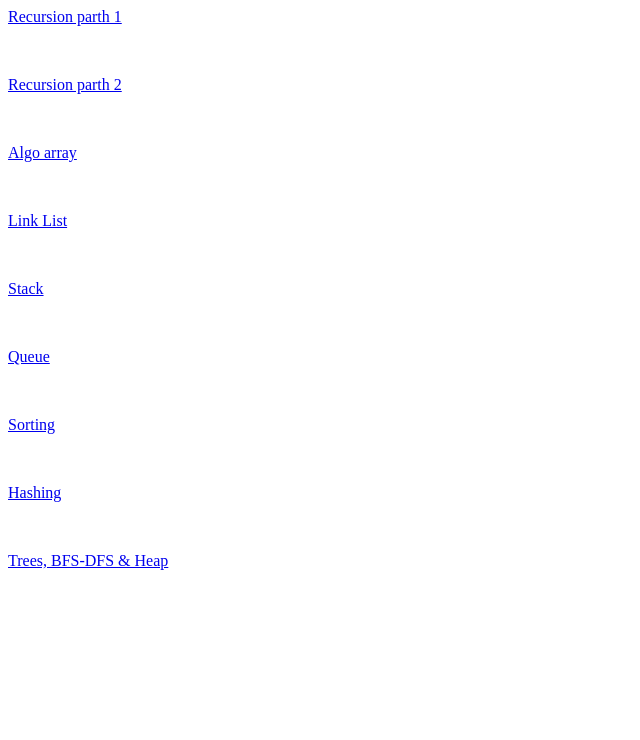
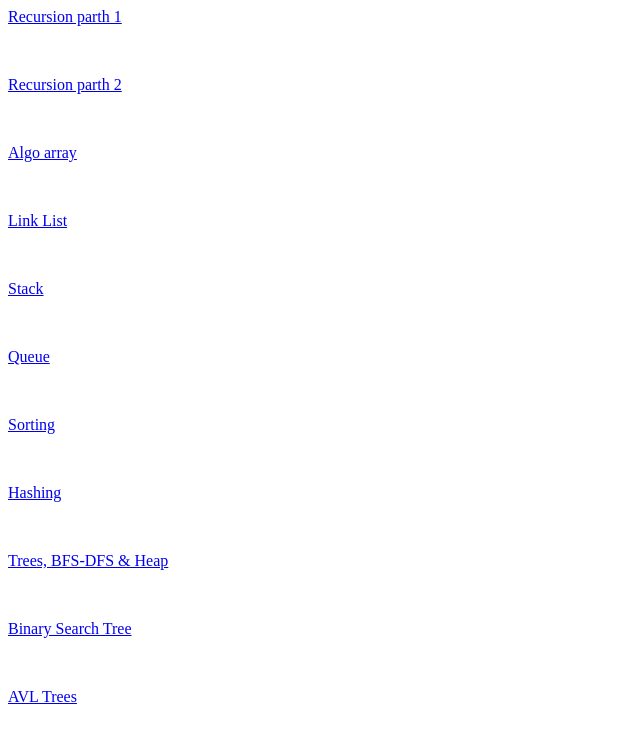
Before and after one commit to pravin5858/ADA, a plain HTML site: page index.html in a window 1280 px wide. Shown: the whole page, without its empty margins (0-640 px from the left). Drawn offline with Linux system fonts and the light colour scheme.

Commit message:
BST & AVL Added

```diff
--- a/index.html
+++ b/index.html
@@ -23,5 +23,9 @@
     <br/>
     <p><a href="https://pravin5858.github.io/ADA/8-trees.slides.html">Trees, BFS-DFS & Heap</a></p>
     <br/>
+    <p><a href="https://pravin5858.github.io/ADA/9-binsrchtrees.slides.html">Binary Search Tree</a></p>
+    <br/>
+    <p><a href="https://pravin5858.github.io/ADA/10-avl-trees.slides.html">AVL Trees</a></p>
+    <br/>
   </body>
 </html>
```
